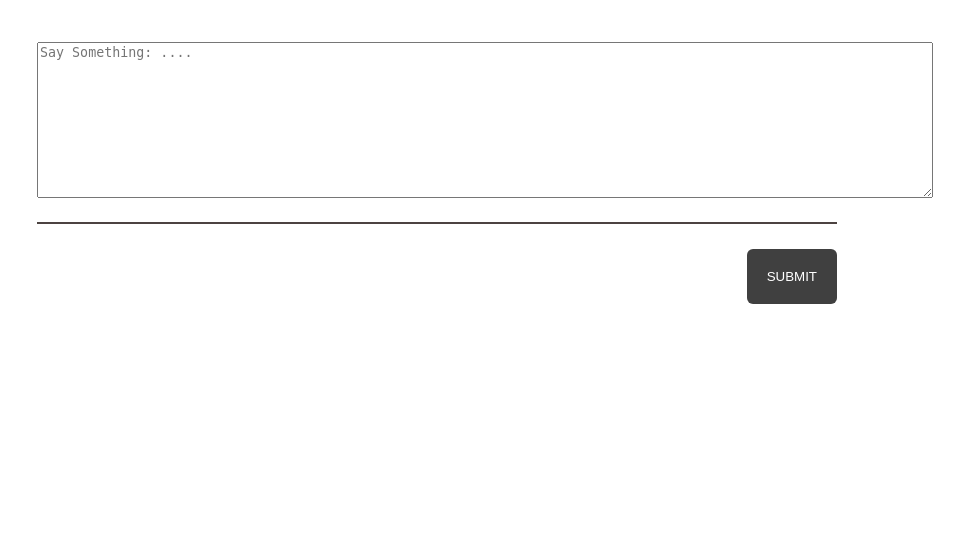
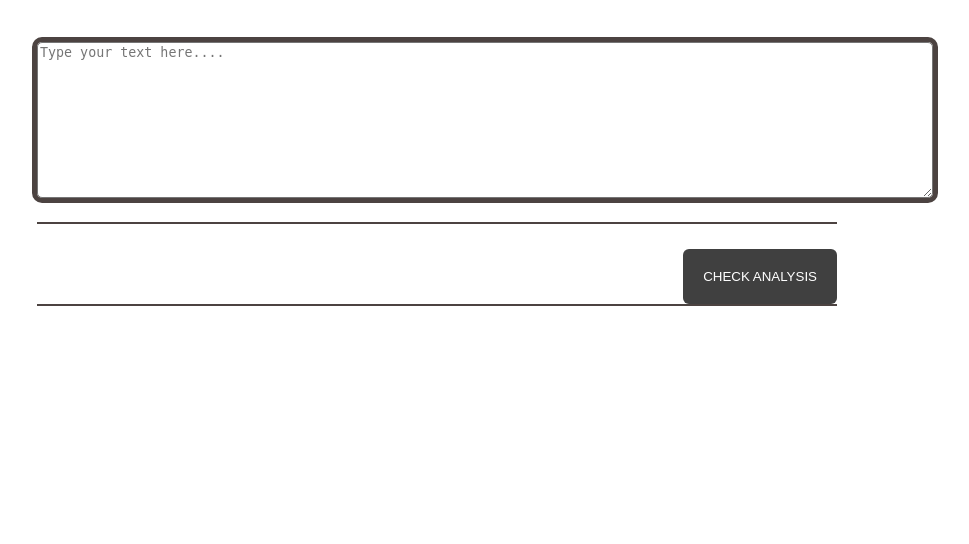
Before and after one commit to anubhav3101/FeelScan-Sentiment_Analysis, a Flask app: page / in a window 1280 px wide. Shown: the part 86-630 px from the top of the page, without its empty margins (223-1192 px from the left). Run offline with Flask 3, Linux system fonts and the light colour scheme; parts of the project's set-up code (start-up, migrations or seed data) failed here and were passed over.

Commit message:
Update form.html

```diff
--- a/templates/form.html
+++ b/templates/form.html
@@ -1,19 +1,28 @@
 <html>
+
 <head>
   <style>
-table, th, td {
-  border: 1px solid black;
+    table,
+    th,
+    td {
+      border: 1px solid rgb(231, 20, 20);
     }
   </style>
   <title>{{ title }} Sentiment Analysis</title>
   <link rel="stylesheet" type="text/css" href="{{ url_for('static', filename='style.css') }}">
 </head>
+
 <body>
-        <h1>Welcome To Sentiment Analyzer</h1>
+  <h1 style="display: flex; justify-content: center; align-items: center;">FeelScan - Sentiment Detection</h1>
+
   <form method="POST">
-            <textarea name="text1" placeholder="Say Something: ...." rows="10" cols="109"></textarea><br><br>
+    <textarea name="text1" placeholder="Type your text here...." rows="10" cols="109" style="border-radius: 5px; outline: 5px solid rgb(76, 67, 65);
+    "></textarea><br><br>
+    <div class="btn">
 
-            <input class="example_a" type="submit">
+      <button class="example_a" type="submit">Check Analysis</button>
+    </div>
+
   </form>
   {% if final %}
   <div>
@@ -53,4 +62,5 @@ table, th, td {
     {% endif %}
   </div>
 </body>
+
 </html>
```
Lines whose indentation alone changed are shown as unchanged.
